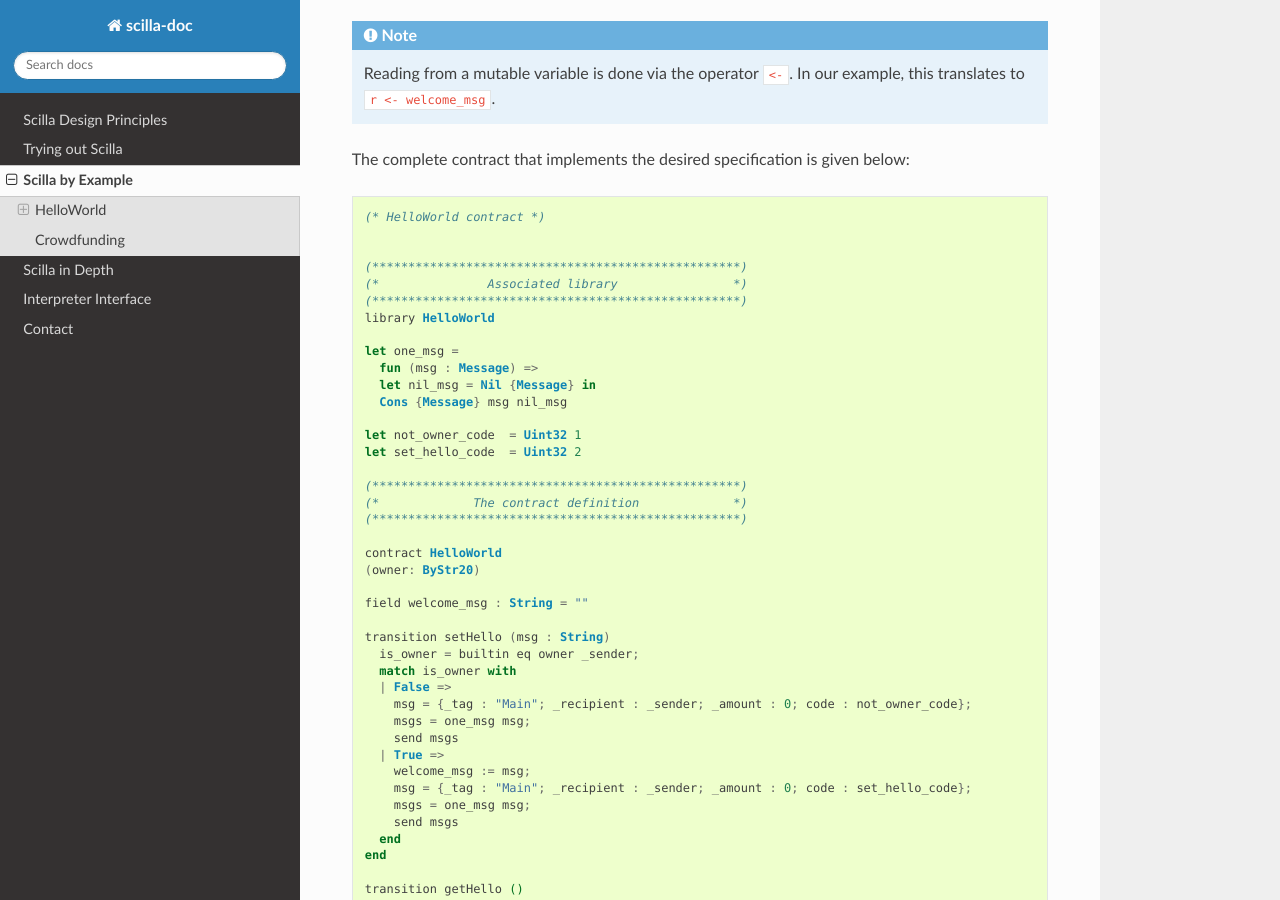
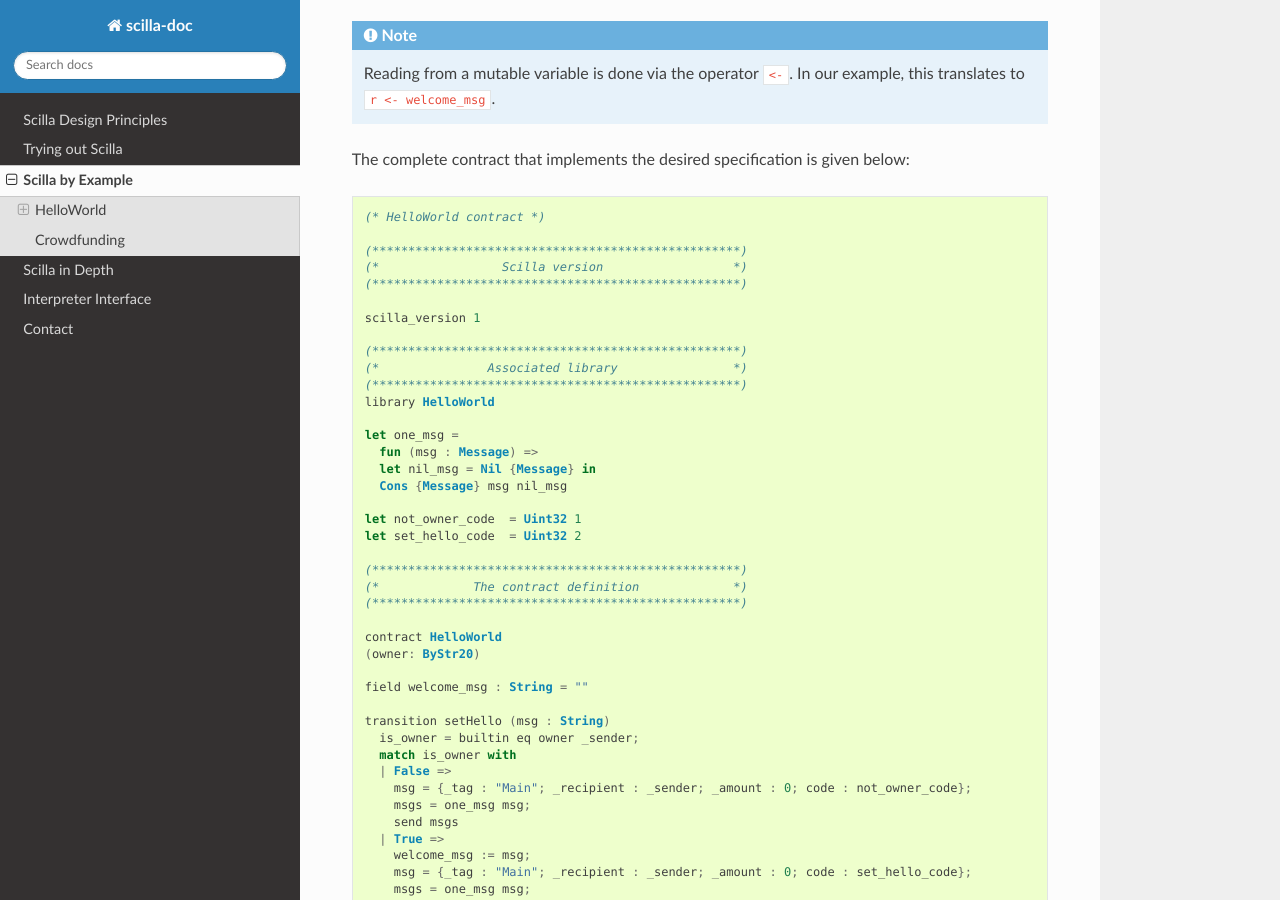
Before and after one commit to Zilliqa/scilla-docs, a Sphinx documentation site: the page built from docs/source/scilla-by-example.rst, in a window 1280 px wide and 900 px high, scrolled down 5767 px. Built offline with Sphinx 7.4.7 and the Read the Docs theme 2.0.0, drawn with Linux system fonts in a browser that asks for light colours; some of the changed text lies outside the part shown.

Commit message:
Added versioning documentation

```diff
--- a/docs/source/scilla-by-example.rst
+++ b/docs/source/scilla-by-example.rst
@@ -336,6 +336,11 @@ The complete contract that implements the desired specification is given below:
 
     (* HelloWorld contract *)
 
+    (***************************************************)
+    (*                 Scilla version                  *)
+    (***************************************************)
+
+    scilla_version 1
 
     (***************************************************)
     (*               Associated library                *)
@@ -415,192 +420,199 @@ The complete contract is given below:
 
 .. code-block:: ocaml
 
-	(***************************************************)
-	(*               Associated library                *)
-	(***************************************************)
-	library Crowdfunding
 
-	let andb =
-	  fun (b : Bool) =>
-	  fun (c : Bool) =>
-	    match b with
-	    | False => False
-	    | True  =>
-	      match c with
-	      | False => False
-	      | True  => True
-	      end
-	    end
+        (***************************************************)
+        (*                 Scilla version                  *)
+        (***************************************************)
 
-	let orb =
-	  fun (b : Bool) => fun (c : Bool) =>
-	    match b with
-	    | True  => True
-	    | False =>
-	      match c with
-	      | False => False
-	      | True  => True
-	      end
-	    end
+        scilla_version 1
 
-	let negb = fun (b : Bool) =>
-	  match b with
-	  | True => False
-	  | False => True
-	  end
+  	(***************************************************)
+  	(*               Associated library                *)
+  	(***************************************************)
+  	library Crowdfunding
 
-	let one_msg =
-	  fun (msg : Message) =>
-	    let nil_msg = Nil {Message} in
-	    Cons {Message} msg nil_msg
+  	let andb =
+  	  fun (b : Bool) =>
+  	  fun (c : Bool) =>
+  	    match b with
+  	    | False => False
+  	    | True  =>
+  	      match c with
+  	      | False => False
+  	      | True  => True
+  	      end
+  	    end
 
-	let check_update =
-	  fun (bs : Map ByStr20 Uint128) =>
-	  fun (_sender : ByStr20) =>
-	  fun (_amount : Uint128) =>
-	    let c = builtin contains bs _sender in
-	    match c with
-	    | False =>
-	      let bs1 = builtin put bs _sender _amount in
-	      Some {Map ByStr20 Uint128} bs1
-	    | True  => None {Map ByStr20 Uint128}
-	    end
+  	let orb =
+  	  fun (b : Bool) => fun (c : Bool) =>
+  	    match b with
+  	    | True  => True
+  	    | False =>
+  	      match c with
+  	      | False => False
+  	      | True  => True
+  	      end
+  	    end
 
-	let blk_leq =
-	  fun (blk1 : BNum) =>
-	  fun (blk2 : BNum) =>
-	    let bc1 = builtin blt blk1 blk2 in
-	    let bc2 = builtin eq blk1 blk2 in
-	    orb bc1 bc2
+  	let negb = fun (b : Bool) =>
+  	  match b with
+  	  | True => False
+  	  | False => True
+  	  end
 
-	let accepted_code = Uint32 1
-	let missed_deadline_code = Uint32 2
-	let already_backed_code  = Uint32 3
-	let not_owner_code  = Uint32 4
-	let too_early_code  = Uint32 5
-	let got_funds_code  = Uint32 6
-	let cannot_get_funds  = Uint32 7
-	let cannot_reclaim_code = Uint32 8
-	let reclaimed_code = Uint32 9
+  	let one_msg =
+  	  fun (msg : Message) =>
+  	    let nil_msg = Nil {Message} in
+  	    Cons {Message} msg nil_msg
 
-	(***************************************************)
-	(*             The contract definition             *)
-	(***************************************************)
-	contract Crowdfunding
+  	let check_update =
+  	  fun (bs : Map ByStr20 Uint128) =>
+  	  fun (_sender : ByStr20) =>
+  	  fun (_amount : Uint128) =>
+  	    let c = builtin contains bs _sender in
+  	    match c with
+  	    | False =>
+  	      let bs1 = builtin put bs _sender _amount in
+  	      Some {Map ByStr20 Uint128} bs1
+  	    | True  => None {Map ByStr20 Uint128}
+  	    end
 
-	(*  Parameters *)
-	(owner     : ByStr20,
-	 max_block : BNum,
-	 goal      : Uint128)
+  	let blk_leq =
+  	  fun (blk1 : BNum) =>
+  	  fun (blk2 : BNum) =>
+  	    let bc1 = builtin blt blk1 blk2 in
+  	    let bc2 = builtin eq blk1 blk2 in
+  	    orb bc1 bc2
 
-	(* Mutable fields *)
-	field backers : Map ByStr20 Uint128 = Emp ByStr20 Uint128
-	field funded : Bool = False
+  	let accepted_code = Uint32 1
+  	let missed_deadline_code = Uint32 2
+  	let already_backed_code  = Uint32 3
+  	let not_owner_code  = Uint32 4
+  	let too_early_code  = Uint32 5
+  	let got_funds_code  = Uint32 6
+  	let cannot_get_funds  = Uint32 7
+  	let cannot_reclaim_code = Uint32 8
+  	let reclaimed_code = Uint32 9
 
-	transition Donate ()
-	  blk <- & BLOCKNUMBER;
-	  in_time = blk_leq blk max_block;
-	  match in_time with
-	  | True  =>
-	    bs  <- backers;
-	    res = check_update bs _sender _amount;
-	    match res with
-	    | None =>
-	      msg  = {_tag : Main; _recipient : _sender; _amount : 0;
-		      code : already_backed_code};
-	      msgs = one_msg msg;
-	      send msgs
-	    | Some bs1 =>
-	      backers := bs1;
-	      accept;
-	      msg  = {_tag : Main; _recipient : _sender; _amount : 0;
-		      code : accepted_code};
-	      msgs = one_msg msg;
-	      send msgs
-	    end
-	  | False =>
-	    msg  = {_tag : Main; _recipient : _sender; _amount : 0;
-		    code : missed_dealine_code};
-	    msgs = one_msg msg;
-	    send msgs
-	  end
-	end
+  	(***************************************************)
+  	(*             The contract definition             *)
+  	(***************************************************)
+  	contract Crowdfunding
 
-	transition GetFunds ()
-	  is_owner = builtin eq owner _sender;
-	  match is_owner with
-	  | False =>
-	    msg  = {_tag : Main; _recipient : _sender; _amount : 0;
-		    code : not_owner_code};
-	    msgs = one_msg msg;
-	    send msgs
-	  | True =>
-	    blk <- & BLOCKNUMBER;
-	    in_time = blk_leq blk max_block;
-	    c1 = negb in_time;
-	    bal <- _balance;
-	    c2 = builtin lt bal goal;
-	    c3 = negb c2;
-	    c4 = andb c1 c3;
-	    match c4 with
-	    | False =>
-	      msg  = {_tag : Main; _recipient : _sender; _amount : 0;
-		      code : cannot_get_funds};
-	      msgs = one_msg msg;
-	      send msgs
-	    | True =>
-	      tt = True;
-	      funded := tt;
-	      msg  = {_tag : Main; _recipient : owner; _amount : bal;
-		      code : got_funds_code};
-	      msgs = one_msg msg;
-	      send msgs
-	    end
-	  end
-	end
+  	(*  Parameters *)
+  	(owner     : ByStr20,
+  	 max_block : BNum,
+  	 goal      : Uint128)
 
-	(* transition ClaimBack *)
-	transition ClaimBack ()
-	  blk <- & BLOCKNUMBER;
-	  after_deadline = builtin blt max_block blk;
-	  match after_deadline with
-	  | False =>
-	    msg  = {_tag : Main; _recipient : _sender; _amount : 0;
-		code : too_early_code};
-	    msgs = one_msg msg;
-	    send msgs
-	  | True =>
-	    bs <- backers;
-	    bal <- _balance;
-	    (* Goal has not been reached *)
-	    f <- funded;
-	    c1 = builtin lt bal goal;
-	    c2 = builtin contains bs _sender;
-	    c3 = negb f;
-	    c4 = andb c1 c2;
-	    c5 = andb c3 c4;
-	    match c5 with
-	    | False =>
-	      msg  = {_tag : Main; _recipient : _sender; _amount : 0;
-		      code : cannot_reclaim_code};
-	      msgs = one_msg msg;
-	      send msgs
-	    | True =>
-	      res = builtin get bs _sender;
-	      match res with
-	      | None =>
-		msg  = {_tag : Main; _recipient : _sender; _amount : 0;
-			code : cannot_reclaim_code};
-		msgs = one_msg msg;
-		send msgs
-	      | Some v =>
-		bs1 = builtin remove bs _sender;
-		backers := bs1;
-		msg  = {_tag : Main; _recipient : _sender; _amount : v;
-			code : reclaimed_code};
-		msgs = one_msg msg;
-		send msgs
-	      end
-	    end
-	  end
-	end
+  	(* Mutable fields *)
+  	field backers : Map ByStr20 Uint128 = Emp ByStr20 Uint128
+  	field funded : Bool = False
+
+  	transition Donate ()
+  	  blk <- & BLOCKNUMBER;
+  	  in_time = blk_leq blk max_block;
+  	  match in_time with
+  	  | True  =>
+  	    bs  <- backers;
+  	    res = check_update bs _sender _amount;
+  	    match res with
+  	    | None =>
+  	      msg  = {_tag : Main; _recipient : _sender; _amount : 0;
+  		      code : already_backed_code};
+  	      msgs = one_msg msg;
+  	      send msgs
+  	    | Some bs1 =>
+  	      backers := bs1;
+  	      accept;
+  	      msg  = {_tag : Main; _recipient : _sender; _amount : 0;
+  		      code : accepted_code};
+  	      msgs = one_msg msg;
+  	      send msgs
+  	    end
+  	  | False =>
+  	    msg  = {_tag : Main; _recipient : _sender; _amount : 0;
+  		    code : missed_dealine_code};
+  	    msgs = one_msg msg;
+  	    send msgs
+  	  end
+  	end
+
+  	transition GetFunds ()
+  	  is_owner = builtin eq owner _sender;
+  	  match is_owner with
+  	  | False =>
+  	    msg  = {_tag : Main; _recipient : _sender; _amount : 0;
+  		    code : not_owner_code};
+  	    msgs = one_msg msg;
+  	    send msgs
+  	  | True =>
+  	    blk <- & BLOCKNUMBER;
+  	    in_time = blk_leq blk max_block;
+  	    c1 = negb in_time;
+  	    bal <- _balance;
+  	    c2 = builtin lt bal goal;
+  	    c3 = negb c2;
+  	    c4 = andb c1 c3;
+  	    match c4 with
+  	    | False =>
+  	      msg  = {_tag : Main; _recipient : _sender; _amount : 0;
+  		      code : cannot_get_funds};
+  	      msgs = one_msg msg;
+  	      send msgs
+  	    | True =>
+  	      tt = True;
+  	      funded := tt;
+  	      msg  = {_tag : Main; _recipient : owner; _amount : bal;
+  		      code : got_funds_code};
+  	      msgs = one_msg msg;
+  	      send msgs
+  	    end
+  	  end
+  	end
+
+  	(* transition ClaimBack *)
+  	transition ClaimBack ()
+  	  blk <- & BLOCKNUMBER;
+  	  after_deadline = builtin blt max_block blk;
+  	  match after_deadline with
+  	  | False =>
+  	    msg  = {_tag : Main; _recipient : _sender; _amount : 0;
+  		code : too_early_code};
+  	    msgs = one_msg msg;
+  	    send msgs
+  	  | True =>
+  	    bs <- backers;
+  	    bal <- _balance;
+  	    (* Goal has not been reached *)
+  	    f <- funded;
+  	    c1 = builtin lt bal goal;
+  	    c2 = builtin contains bs _sender;
+  	    c3 = negb f;
+  	    c4 = andb c1 c2;
+  	    c5 = andb c3 c4;
+  	    match c5 with
+  	    | False =>
+  	      msg  = {_tag : Main; _recipient : _sender; _amount : 0;
+  		      code : cannot_reclaim_code};
+  	      msgs = one_msg msg;
+  	      send msgs
+  	    | True =>
+  	      res = builtin get bs _sender;
+  	      match res with
+  	      | None =>
+  		msg  = {_tag : Main; _recipient : _sender; _amount : 0;
+  			code : cannot_reclaim_code};
+  		msgs = one_msg msg;
+  		send msgs
+  	      | Some v =>
+  		bs1 = builtin remove bs _sender;
+  		backers := bs1;
+  		msg  = {_tag : Main; _recipient : _sender; _amount : v;
+  			code : reclaimed_code};
+  		msgs = one_msg msg;
+  		send msgs
+  	      end
+  	    end
+  	  end
+  	end
```
Also changed, not shown: docs/source/scilla-in-depth.rst (+91 -4 lines).
